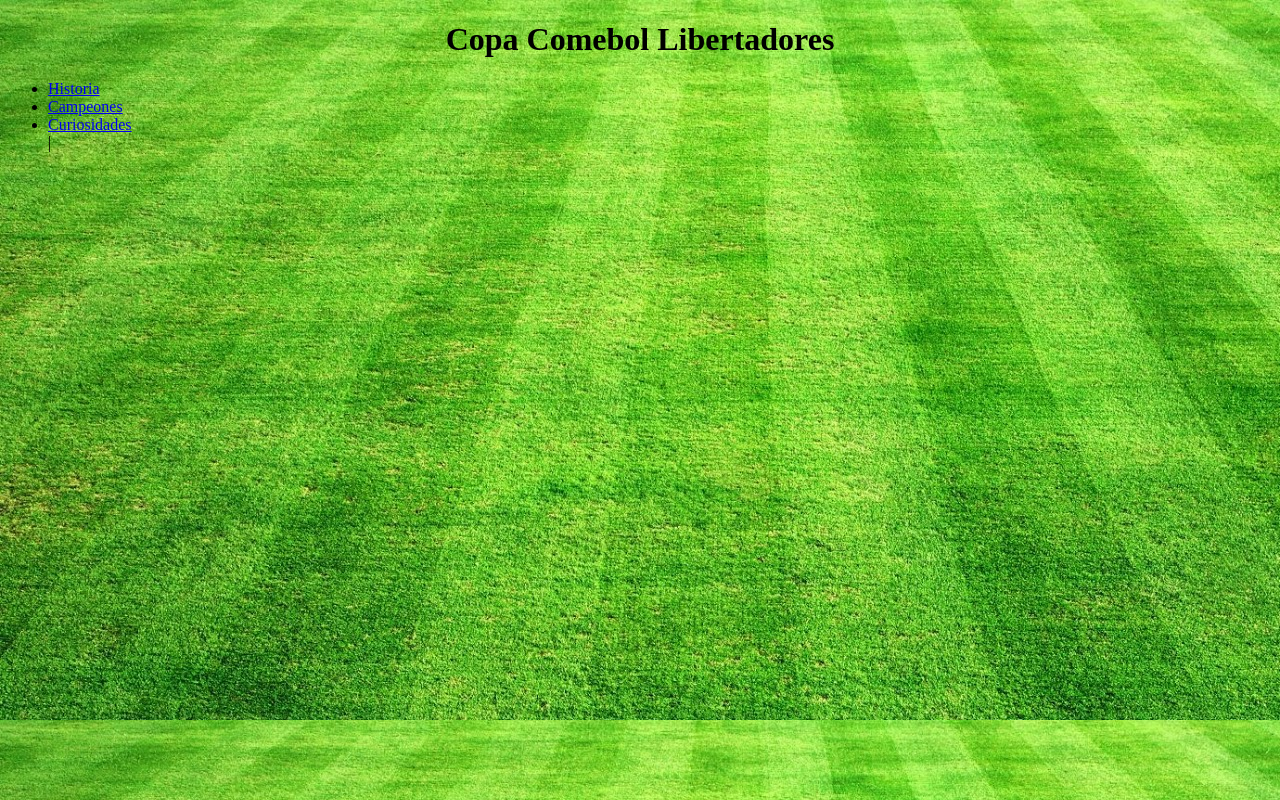
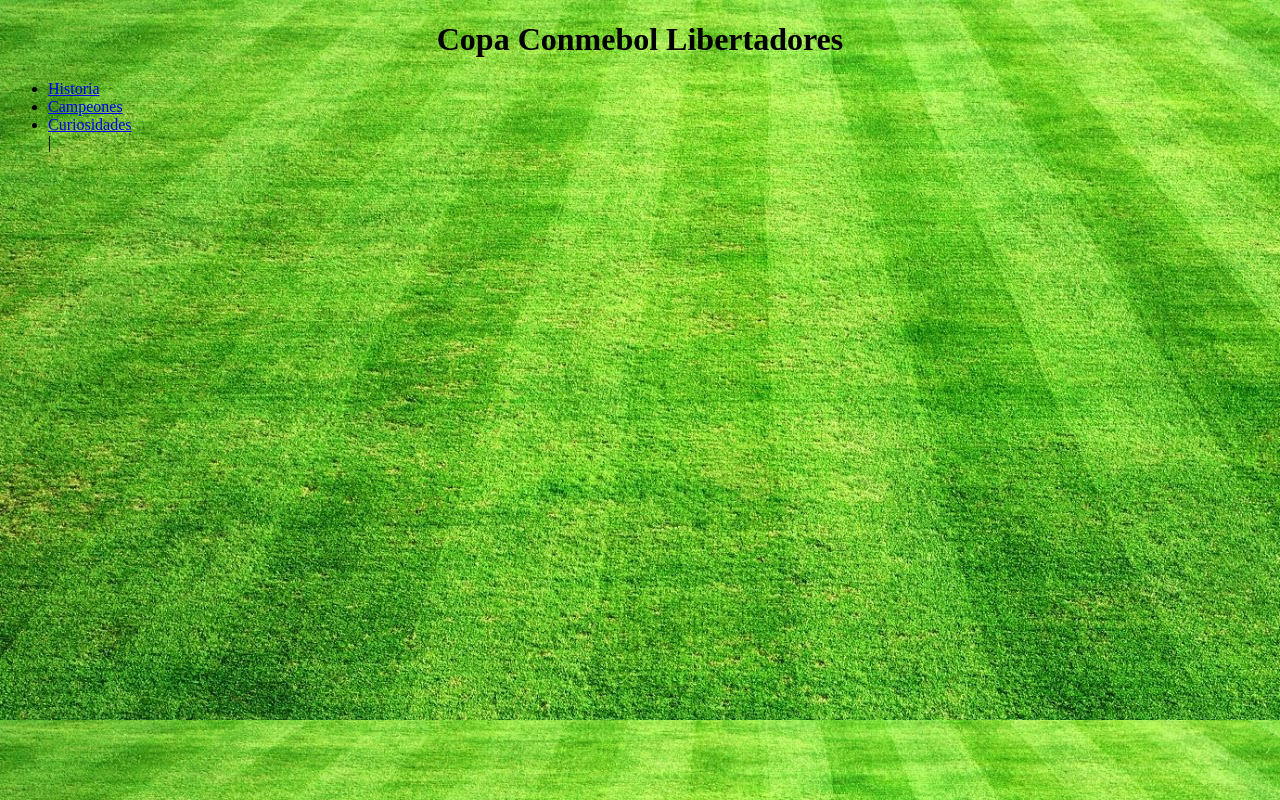
Before and after one commit to baltasardelpueche/CopaLibertadores, a plain HTML site: page index.html in a window 1280 px wide. Drawn offline with Linux system fonts and the light colour scheme.

Commit message:
Update index.html

```diff
--- a/index.html
+++ b/index.html
@@ -7,7 +7,7 @@
 </head>
 <body background="imagenes/cesped 3.jpg">
 <h1>
-<center>Copa Comebol Libertadores</center>
+<center>Copa Conmebol Libertadores</center>
 </h1>
 <header>
 <ul>
```
